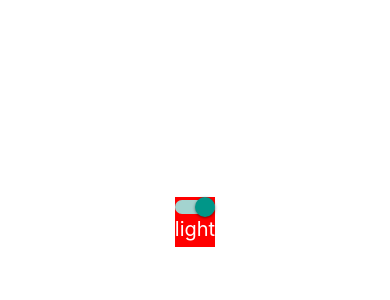
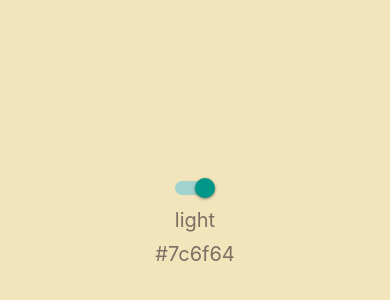
Before and after one commit to TecAbel/react-native, a React Native app: screen / in a window 390 px wide. Shown: the part 200-500 px from the top of the page. Built offline with nearby package versions, Linux system fonts and the light colour scheme.

Commit message:
feat(theme): apply theme complete
using react redux and persist with AsyncStorage react native lib

```diff
--- a/App.tsx
+++ b/App.tsx
@@ -1,21 +1,11 @@
-import { SafeAreaView, StatusBar } from 'react-native'
 import { Provider } from 'react-redux'
-import { ThemeBtn } from './components/theme/themeBtn'
+import { HomePage } from './pages/home/home'
 import store from './state/store'
 
 export default function App() {
   return (
     <Provider store={store}>
-      <SafeAreaView
-        style={{
-          minHeight: '100%',
-          alignItems: 'center',
-          justifyContent: 'center'
-        }}
-      >
-        <StatusBar animated barStyle={'dark-content'} backgroundColor={'red'} />
-        <ThemeBtn />
-      </SafeAreaView>
+      <HomePage />
     </Provider>
   )
 }
--- /dev/null
+++ b/common/colors.ts
@@ -0,0 +1,10 @@
+export const COLORS = {
+  light: {
+    bg: '#f2e5bc',
+    text: '#7c6f64'
+  },
+  dark: {
+    bg: '#282828',
+    text: '#a89984'
+  }
+}
--- /dev/null
+++ b/components/text/custom-text.tsx
@@ -0,0 +1,23 @@
+import { FC } from 'react'
+
+import { StyleProp, Text, TextStyle } from 'react-native'
+import { COLORS } from '../../common/colors'
+import { useCurrentTheme } from '../../utils/themeHook'
+
+type Props = {
+  children: string
+  style: StyleProp<TextStyle>
+}
+
+export const CustomText: FC<Props> = ({ children, style }) => {
+  return (
+    <Text
+      style={[
+        style,
+        { color: useCurrentTheme(COLORS.light.text, COLORS.dark.text) }
+      ]}
+    >
+      {children}
+    </Text>
+  )
+}
--- a/components/theme/themeBtn.styles.ts
+++ b/components/theme/themeBtn.styles.ts
@@ -1,6 +1,14 @@
 import { StyleSheet } from 'react-native'
 export const styles = StyleSheet.create({
   viewContent: {
-    height: 50
+    height: 50,
+    justifyContent: 'center',
+    alignItems: 'center'
+  },
+  text: {
+    color: 'white',
+    fontSize: 20,
+    alignSelf: 'center',
+    paddingTop: 10
   }
 })
--- a/components/theme/themeBtn.tsx
+++ b/components/theme/themeBtn.tsx
@@ -1,31 +1,40 @@
-import { FC, useEffect, useState } from 'react'
-import { View, Text, Switch, Appearance } from 'react-native'
+import AsyncStorage from '@react-native-async-storage/async-storage'
+import { FC, useEffect } from 'react'
+import { Switch, View } from 'react-native'
+import { COLORS } from '../../common/colors'
 import { ThemeActions } from '../../state/reducers/theme.reducer'
 import { useAppDispatch, useAppSelector } from '../../state/store'
-import { onThemeStyle } from '../../utils/theme'
+import { useIsReady } from '../../utils/isReadyHook'
+import { useCurrentTheme } from '../../utils/themeHook'
+import { CustomText } from '../text/custom-text'
 import { styles } from './themeBtn.styles'
 
 export const ThemeBtn: FC = () => {
-  const [theme, settheme] = useState(Appearance.getColorScheme())
+  const dispatch = useAppDispatch()
+  const ready = useIsReady()
+  const themeInit = async () => {
+    const val = await AsyncStorage.getItem('theme')
+    dispatch(ThemeActions.setThemeInput((val as any) || 'light'))
+  }
   useEffect(() => {
-    Appearance.addChangeListener(v => settheme(v.colorScheme))
-  }, [theme])
+    if (!ready) return
+    themeInit()
+  }, [ready])
   const { currentTheme } = useAppSelector(s => s.theme)
-  const dispatch = useAppDispatch()
   return (
-    <View
-      style={[
-        styles.viewContent,
-        { backgroundColor: onThemeStyle('red', 'blue') }
-      ]}
-    >
+    <View style={[styles.viewContent]}>
       <Switch
         value={currentTheme === 'light'}
         onValueChange={v => {
           dispatch(ThemeActions.setThemeInput(v ? 'light' : 'dark'))
         }}
       />
-      <Text style={{ color: 'white', fontSize: 20 }}>{currentTheme}</Text>
+      <View>
+        <CustomText style={styles.text}>{currentTheme || ''}</CustomText>
+        <CustomText style={styles.text}>
+          {useCurrentTheme(COLORS.light.text, COLORS.dark.text) || ''}
+        </CustomText>
+      </View>
     </View>
   )
 }
--- /dev/null
+++ b/pages/home/home.tsx
@@ -0,0 +1,33 @@
+import { FC } from 'react'
+import { StyleSheet, SafeAreaView, StatusBar } from 'react-native'
+import { COLORS } from '../../common/colors'
+import { ThemeBtn } from '../../components/theme/themeBtn'
+import { useCurrentTheme } from '../../utils/themeHook'
+
+export const HomePage: FC = () => {
+  return (
+    <SafeAreaView
+      style={[
+        styles.safe,
+        {
+          backgroundColor: useCurrentTheme(COLORS.light.bg, COLORS.dark.bg)
+        }
+      ]}
+    >
+      <StatusBar
+        animated
+        barStyle={useCurrentTheme('dark-content', 'light-content') as any}
+        backgroundColor={'red'}
+      />
+      <ThemeBtn />
+    </SafeAreaView>
+  )
+}
+
+const styles = StyleSheet.create({
+  safe: {
+    minHeight: '100%',
+    alignItems: 'center',
+    justifyContent: 'center'
+  }
+})
--- a/state/reducers/theme.reducer.ts
+++ b/state/reducers/theme.reducer.ts
@@ -1,3 +1,4 @@
+import AsyncStorage from '@react-native-async-storage/async-storage'
 import { createSlice, PayloadAction } from '@reduxjs/toolkit'
 
 interface ThemeState {
@@ -19,6 +20,7 @@ export const themeSlice = createSlice({
       state.currentTheme = 'dark'
     },
     setThemeInput: (state, action: PayloadAction<'dark' | 'light'>) => {
+      AsyncStorage.setItem('theme', action.payload)
       state.currentTheme = action.payload
     }
   }
--- /dev/null
+++ b/utils/isReadyHook.ts
@@ -0,0 +1,9 @@
+import { useEffect, useState } from 'react'
+
+export const useIsReady = () => {
+  const [isReady, setisReady] = useState(false)
+  useEffect(() => {
+    setisReady(true)
+  }, [])
+  return isReady
+}
--- /dev/null
+++ b/utils/themeHook.ts
@@ -0,0 +1,38 @@
+import { useAsyncStorage } from '@react-native-async-storage/async-storage'
+import { useEffect, useState } from 'react'
+import { Appearance } from 'react-native'
+import store from '../state/store'
+
+export const useCurrentTheme = (onLight: string, onDark: string) => {
+  const { getItem } = useAsyncStorage('theme')
+  const [themeStore, setthemeStore] = useState<string | null>(null)
+  const [theme, settheme] = useState(Appearance.getColorScheme())
+  const [isDark, setisDark] = useState(false)
+
+  const getThemeFromStorage = async () => {
+    const value = await getItem()
+    setthemeStore(value)
+  }
+
+  useEffect(() => {
+    Appearance.addChangeListener(v => settheme(v.colorScheme))
+    getThemeFromStorage()
+    store.subscribe(() => {
+      setthemeStore(store.getState().theme.currentTheme)
+    })
+  }, [])
+
+  useEffect(() => {
+    setisDark(theme === 'dark')
+  }, [theme])
+
+  return themeStore
+    ? themeStore === 'dark'
+      ? onDark
+      : onLight
+    : isDark
+    ? onDark
+    : onLight
+
+  // return themeStore === 'dark' ? onDark : onLight
+}
```
